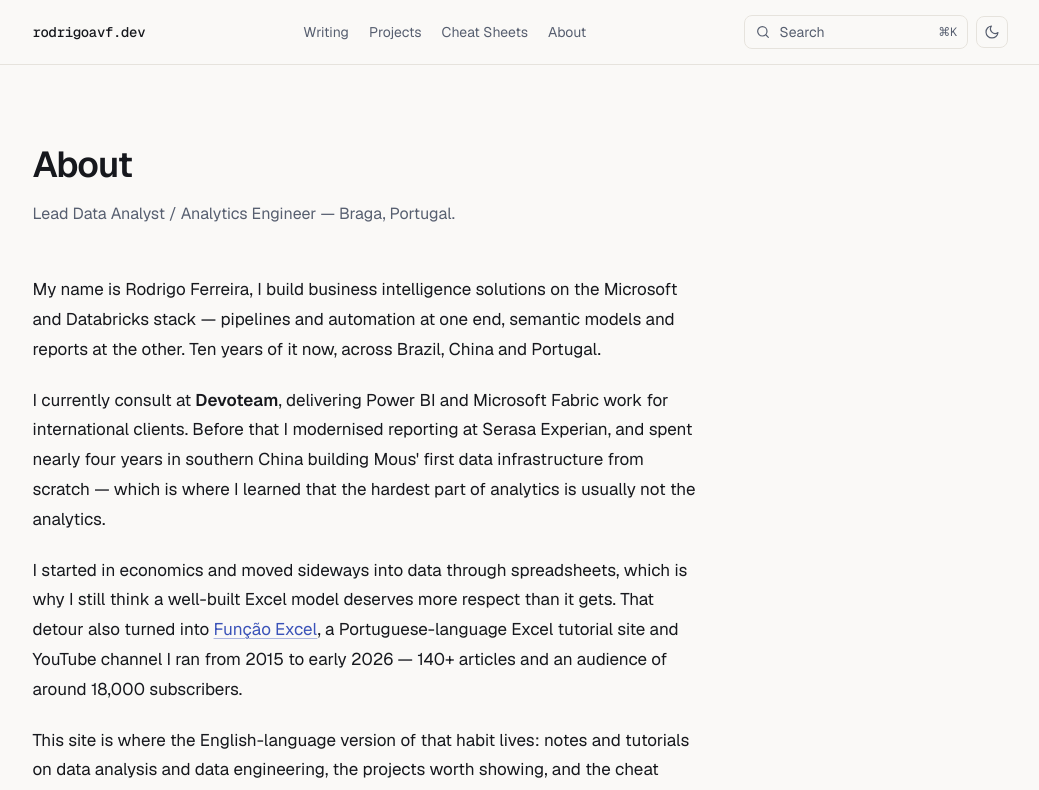
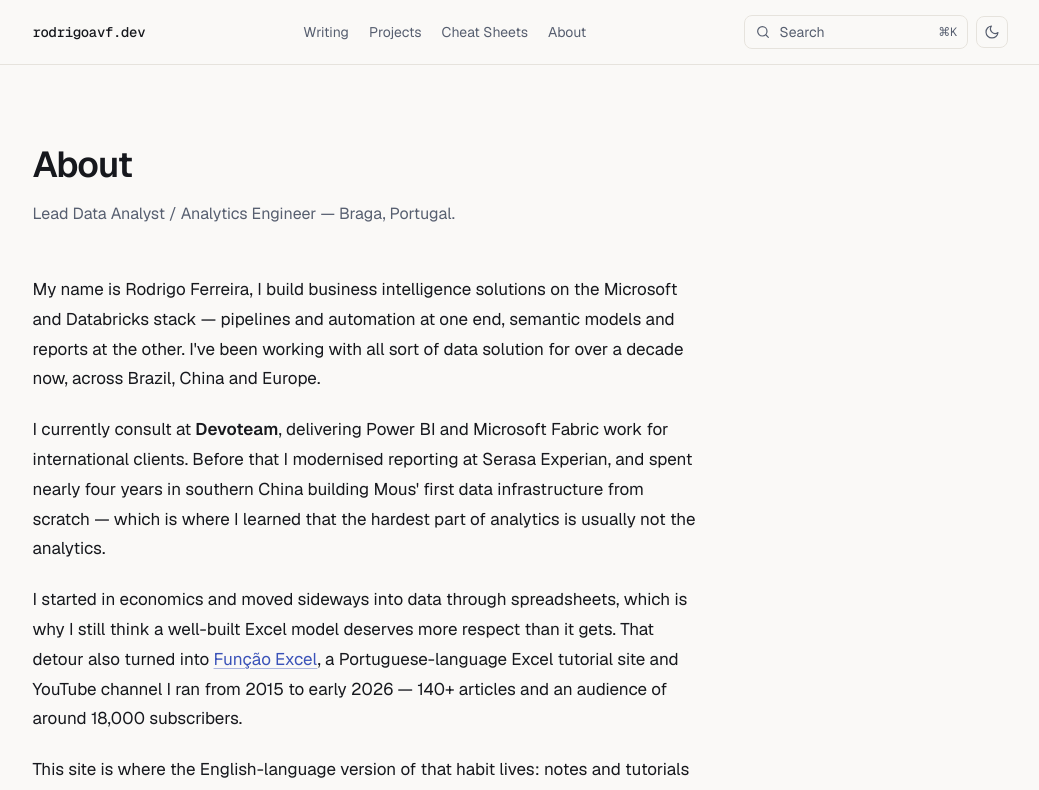
Before and after one commit to rodrigoavf/rodrigoavf.dev, a Next.js app: page /about in a window 1280 px wide. Shown: the top 790 px of the page, without its empty margins (112-1151 px from the left). Built offline with nearby package versions, Linux system fonts and the light colour scheme.

Commit message:
Revise introduction in about page
Updated personal introduction to reflect experience and locations.

```diff
--- a/src/app/about/page.tsx
+++ b/src/app/about/page.tsx
@@ -140,7 +140,8 @@ export default function AboutPage() {
     >
       <div className="prose">
         <p>
-          My name is Rodrigo Ferreira, I build business intelligence solutions on the Microsoft and Databricks stack — pipelines and automation at one end, semantic models and reports at the other. Ten years of it now, across Brazil, China and Portugal.
+          My name is Rodrigo Ferreira, I build business intelligence solutions on the Microsoft and Databricks stack — pipelines and automation at one end, semantic models and reports at the other.
+          I've been working with all sort of data solution for over a decade now, across Brazil, China and Europe.
         </p>
         <p>
           I currently consult at <strong>Devoteam</strong>, delivering Power BI
```
